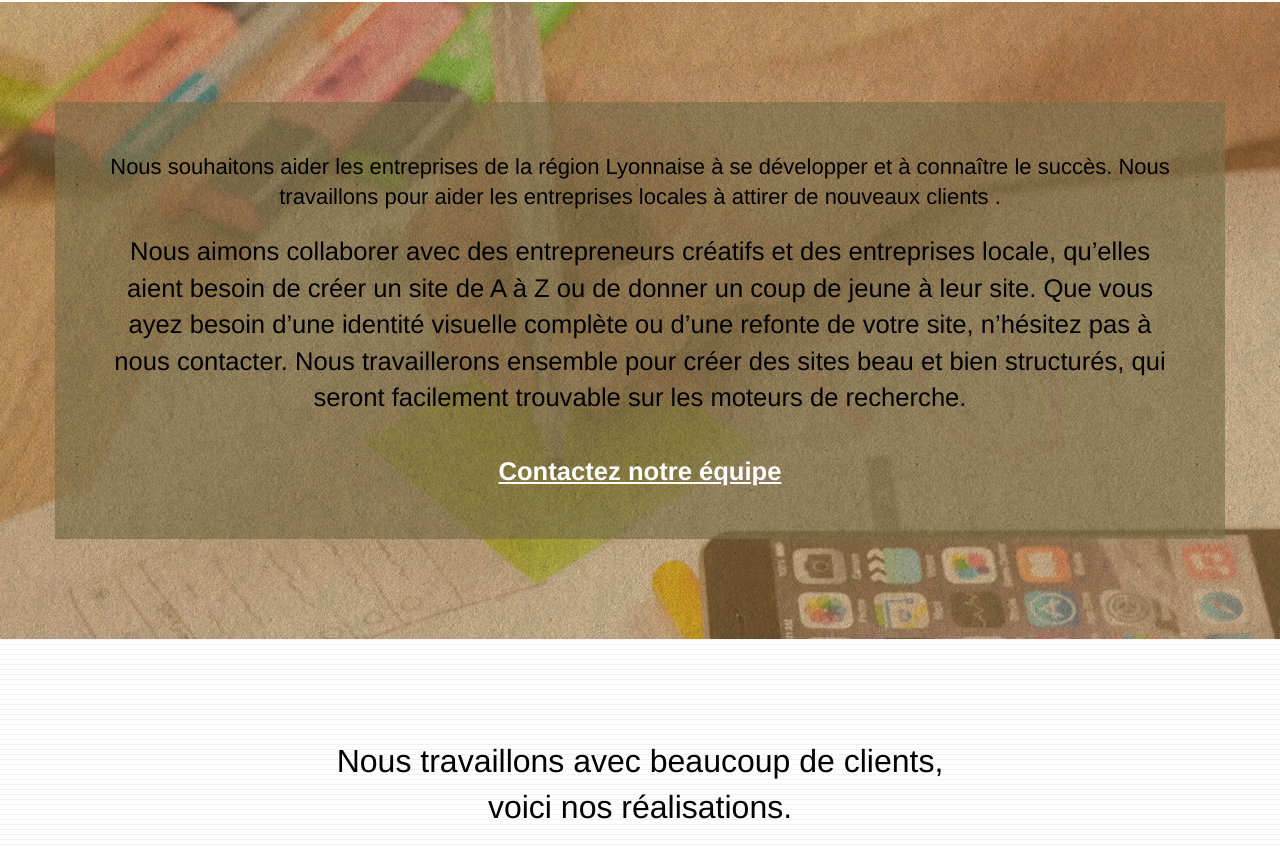
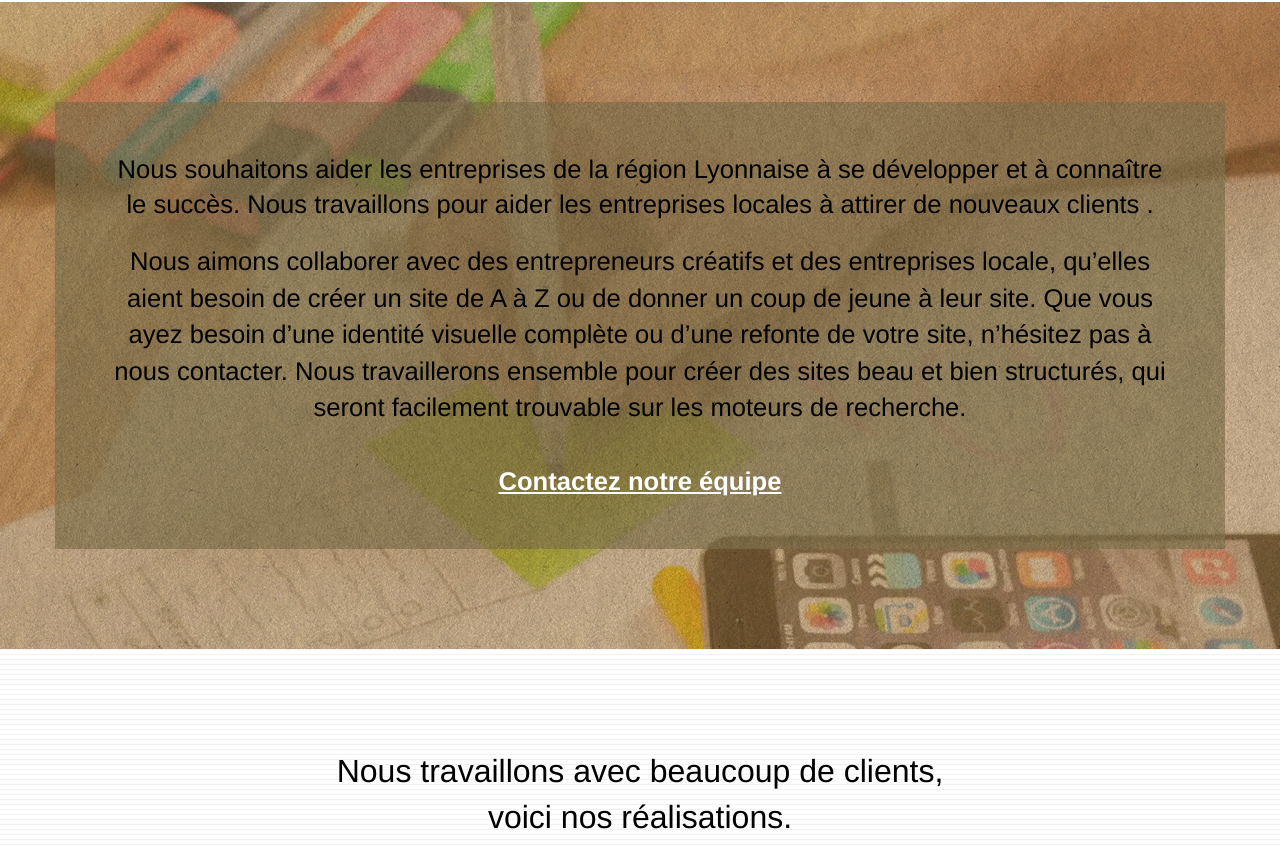
Before and after one commit to Alhambra01/panth-re, a plain HTML site: page index.html in a window 1280 px wide. Shown: the part 1345-2191 px from the top of the page. Drawn offline with Linux system fonts and the light colour scheme.

Commit message:
Update index.html

```diff
--- a/index.html
+++ b/index.html
@@ -120,7 +120,7 @@
                <div class="container bloc-lg">
                   <div class="row tight-width-whitespace black-background">
                      <div class="col-sm-12">
-                        <h2 class="mg-md text-center tc-white">
+                        <h2 class="mg-md text-center tc-white white title">
                            Nous souhaitons aider les entreprises de la région Lyonnaise à se développer et à connaître le succès. Nous travaillons pour aider les entreprises locales à attirer de nouveaux clients .<br />
                         </h2>
                         <p class="text-center white">
```
